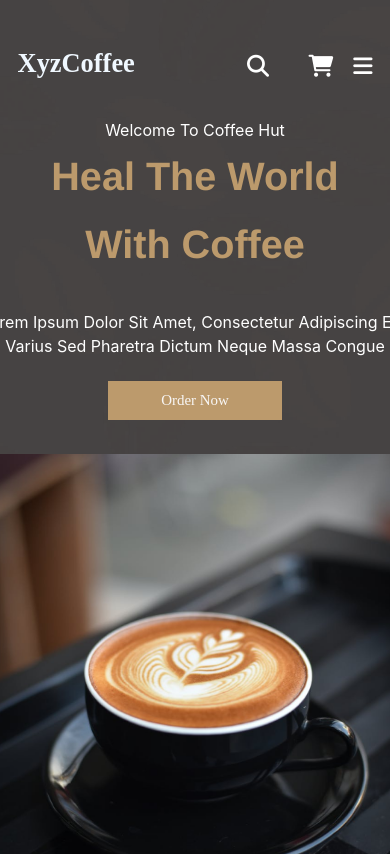
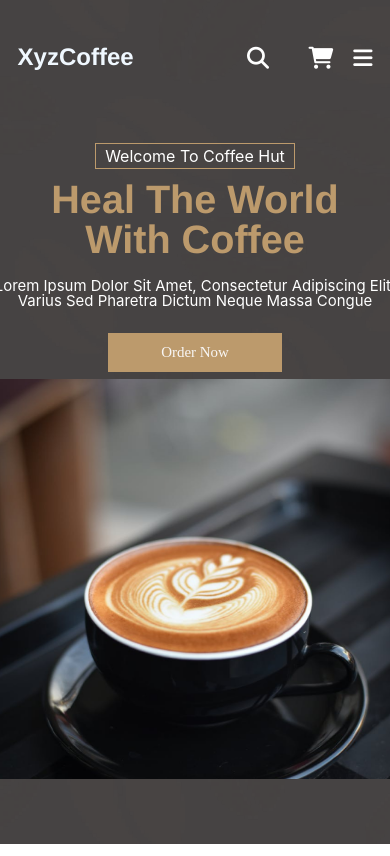
Before and after one commit to emanikor/coffee-shop, a plain HTML site: page index.html in a window 390 px wide. Shown: the top 856 px of the page. Drawn offline with Linux system fonts and the light colour scheme; files whose address does not match are found by name.

Commit message:
Add files via upload

```diff
--- a/style.css
+++ b/style.css
@@ -67,12 +67,25 @@
  }
  .header .logo{
     height: 6rem;
+
  }
 .logo h1{
-   margin-top: 1rem;
-font-size: 3rem;
+   /* margin-top: 1rem;
+font-size: 3rem; */
 color: aliceblue;
+font-family: 'Helvetica';
+font-style: normal;
+font-weight: 700;
+font-size: 24px;
+line-height: 32px;
+/* identical to box height, or 133% */
+
+margin-top: 1rem;
+/* fffffff */
+
+
  }
+
  .header .navbar a{
     margin: 0 1rem;
     font-size: 1.6rem;
@@ -196,6 +209,9 @@ border-radius: 10px;
 
 
  }
+ span{
+    color: #BC9A6C;
+ }
  section{
    padding:2rem 7%;
  }
@@ -220,6 +236,9 @@ border-radius: 10px;
     font-size: 16px;
     line-height: 24px;
     color: #FFFFFF;
+    border: 1px solid #BC9A6C;
+    width: 200px;
+    text-align: center;
  }
  .home .content h1{
     font-family: 'Helvetica';
@@ -240,9 +259,13 @@ color: #FFFFFF;
  }
  .home .content .orders{
   margin-top: 4rem;
+
  }
+ .home .content .orders:hover{
+    letter-spacing: .8rem;
+   }
  .home .content .orders a{
-
+    height: 40px;
     background-color:#BC9A6C;
     padding: 1.3rem 6rem;
     color: rgb(248, 246, 245);
@@ -344,9 +367,9 @@ padding: .3rem 3rem;
 
 }
 .pages-category{
-   justify-content: center;
+ justify-content: center;
    align-items: center;
-   text-align: center;
+
     margin-top: 120px;
 }
 .pages-category h1{
@@ -355,6 +378,7 @@ font-style: normal;
 font-weight: 700;
 font-size: 48px;
 line-height: 56px;
+text-align: center;
 color: #333333;
 }
 .pages-category p{
@@ -379,6 +403,8 @@ color: #4F4F4F;
 
    .header{
     padding: 1.5rem 2rem;
+    margin-top: 10px;
+
 
    }
 }
@@ -389,9 +415,13 @@ color: #4F4F4F;
     display: inline-block;
 
  }
+ .header{
+    top: 1rem;
+
+ }
  .header .navbar{
     position: absolute;
-    top: 100%;
+    top: 80%;
     right: -100%;
     background: #000000;
     width: 30rem;
@@ -412,6 +442,9 @@ color: #4F4F4F;
     width: 90%;
     right: 2rem;
  }
+ .btn{
+    margin-top: 10px;
+ }
  .home{
     background-position: left;
     justify-content: center;
@@ -419,18 +452,40 @@ color: #4F4F4F;
  }
  .home .content{
 width: 50rem;
-  margin-top:100px;
+  margin-top:80px;
+  text-align: center;
   }
  .home .content h1{
     font-size: 4.5rem;
+    line-height: 40px;
+    margin-top: 10px;
+
  }
- .home .content img{
+
+ .home .content p{
+    font-size: 1.7rem;
+    margin-top: 2px;
+    line-height: 15px;
+line-height: 15px;
+margin-top: 20px;
+
+
+ }
+ .home .home-img img{
     width: 400px;
-    height: 400px;
-    margin-top: 5rem;
+    height: 10px;
+    margin-top: 2rem;
  }
  .about .row .about-image img{
     max-width: 400px;
     height: 400px;
   }
+  .home .content h3{
+
+    margin-left: 120px;
+    font-size: 16px;
+    line-height: 24px;
+    color: #FFFFFF;
  }
+
+ }
```
